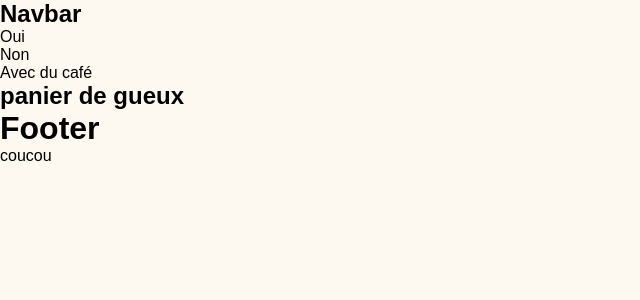
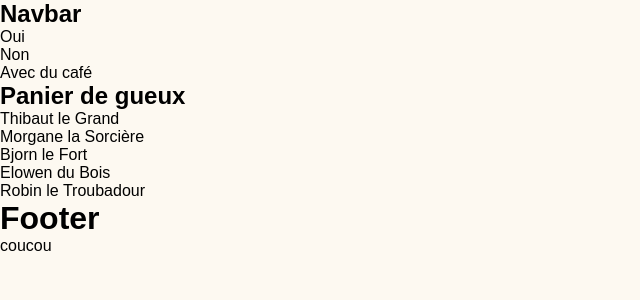
Before and after one commit to ChrisColesnicov/adopte-un-gueux, a React (Vite) app in the folder client/: page /cart in a window 1280 px wide. Shown: the top 300 px of the page, without its empty margins (0-640 px from the left). Built offline with nearby package versions, Linux system fonts and the light colour scheme.

Commit message:
created cart context and map in cart page

```diff
--- /dev/null
+++ b/client/src/contexts/CartContext.jsx
@@ -0,0 +1,22 @@
+/* eslint-disable react/prop-types */
+/* eslint-disable react/jsx-no-constructed-context-values */
+import { createContext, useState, useEffect } from "react"
+
+const CartContext = createContext();
+
+const getInitialState = () => {
+    const cart = localStorage.getItem("cart")
+    return cart ? JSON.parse(cart) : [];
+}
+
+export default function CartProvider ({children}) {
+    const [cart, setCart] = useState(getInitialState)
+    useEffect(() => {
+        localStorage.setItem("cart", JSON.stringify(cart));
+      }, [cart]);
+      return (
+        <CartContext.Provider value={{ cart, setCart }}>
+          {children}
+        </CartContext.Provider>
+      );
+}
--- a/client/src/main.jsx
+++ b/client/src/main.jsx
@@ -6,6 +6,7 @@ import { createBrowserRouter, RouterProvider } from "react-router-dom";
 import App from "./App";
 import Accueil from "./pages/Accueil";
 import Cart from "./pages/Cart";
+import CartProvider from "./contexts/CartContext";
 
 const router = createBrowserRouter([
   {
@@ -27,6 +28,8 @@ const root = ReactDOM.createRoot(document.getElementById("root"));
 
 root.render(
   <React.StrictMode>
+    <CartProvider>
     <RouterProvider router={router} />
+    </CartProvider>
   </React.StrictMode>
 );
--- a/client/src/pages/Cart.jsx
+++ b/client/src/pages/Cart.jsx
@@ -1,3 +1,16 @@
-export default function Cart () {
-    return <h2>panier de gueux</h2>
+import profilesList from "../services/profilsData";
+
+export default function Cart() {
+  const cart = profilesList;
+
+  return (
+    <section>
+      <h2>Panier de gueux</h2>
+      {cart.map((profile) => (
+        <div key={profile.id}>
+          <p>{profile.prenom}<span> {profile.nom}</span></p>
+        </div>
+      ))}
+    </section>
+  );
 }
```
